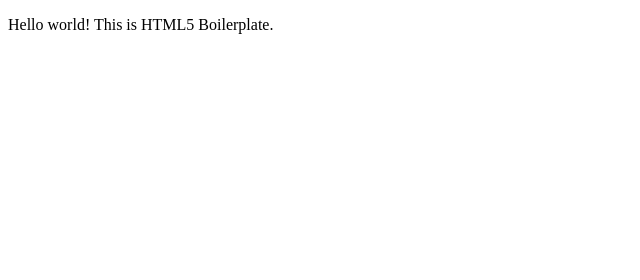
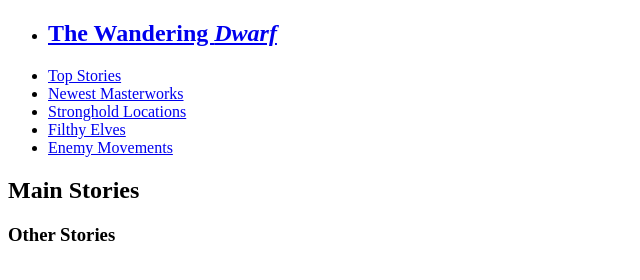
Before and after one commit to KempfCreative/TheWanderingDwarf, a plain HTML site: page index.html in a window 1280 px wide. Shown: the whole page, without its empty margins (0-640 px from the left). Drawn offline with nearby package versions, Linux system fonts and the light colour scheme.

Commit message:
Skeleton markup for main page

```diff
--- a/index.html
+++ b/index.html
@@ -7,7 +7,7 @@
         <meta charset="utf-8">
         <meta http-equiv="X-UA-Compatible" content="IE=edge">
         <title>The Wandering Dwarf</title>
-        <meta name="description" content="">
+        <meta name="description" content="A drunken, dwarfen take on the news from around the dwarven stronghold.">
         <meta name="viewport" content="width=device-width, initial-scale=1">
 
         <!-- Place favicon.ico and apple-touch-icon.png in the root directory -->
@@ -17,8 +17,82 @@
             <p class="browsehappy">You are using an <strong>outdated</strong> browser. Please <a href="http://browsehappy.com/">upgrade your browser</a> to improve your experience.</p>
         <![endif]-->
 
-        <!-- Add your site or application content here -->
-        <p>Hello world! This is HTML5 Boilerplate.</p>
+        <div id="site-content" class="placeholder-content">
+            <nav class="container container-navigation">
+                <ul class="feature feature-content_list">
+                    <li class="list-item logo">
+                        <a href="index.html">
+                            <h1>The Wandering <em>Dwarf</em></h1>
+                        </a>
+                    </li>
+                    <li class="list-item">
+                        <a href="#" data-articles-top>
+                            Top Stories
+                        </a>
+                    </li>
+                    <li class="list-item">
+                        <a href="#" data-articles-masterworks>
+                            Newest Masterworks
+                        </a>
+                    </li>
+                    <li class="list-item">
+                        <a href="#" data-articles-stronghold>
+                            Stronghold Locations
+                        </a>
+                    </li>
+                    <li class="list-item">
+                        <a href="#" data-articles-elves>
+                            Filthy Elves
+                        </a>
+                    </li>
+                    <li class="list-item">
+                        <a href="#" data-articles-enemy>
+                            Enemy Movements
+                        </a>
+                    </li>
+                </ul>
+            </nav>
+            <section class="container container-article_main">
+                <heading>
+                    <h2>Main Stories</h2>
+                </heading>
+                <article class="container article-feature">
+
+                </article>
+                <article class="container article-feature">
+
+                </article>
+            </section>
+            <section class="container container-article_secondary">
+                <heading>
+                    <h3>Other Stories</h3>
+                </heading>
+                <article class="container article-blurb">
+
+                </article>
+                <article class="container article-blurb">
+
+                </article>
+                <article class="container article-blurb">
+
+                </article>
+                <article class="container article-blurb">
+
+                </article>
+                <article class="container article-blurb">
+
+                </article>
+                <article class="container article-blurb">
+
+                </article>
+                <article class="container article-blurb">
+
+                </article>
+                <article class="container article-blurb">
+
+                </article>
+            </section>
+        </div>
 
         <script src="//ajax.googleapis.com/ajax/libs/jquery/1.10.2/jquery.min.js"></script>
         <script>window.jQuery || document.write('<script src="javascript/vendor/jquery-1.10.2.min.js"><\/script>')</script>
```
